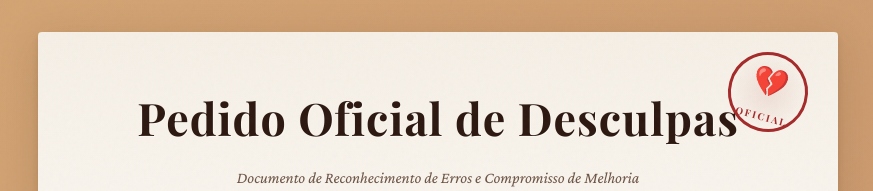
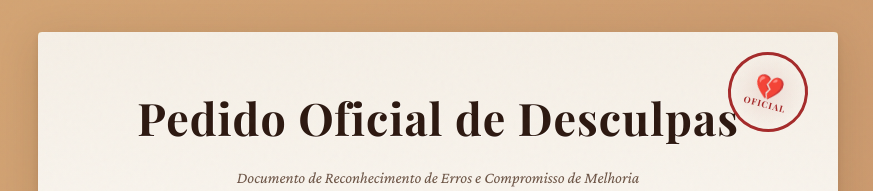
Before and after one commit to BrunoOnRails/desculpa, a plain HTML site: page index.html in a window 1280 px wide. Shown: the top 191 px of the page, without its empty margins (202-1075 px from the left). Drawn offline with nearby package versions, Linux system fonts and the light colour scheme; a web font is replaced by a local one.

Commit message:
corrigido selo

```diff
--- a/styles.css
+++ b/styles.css
@@ -90,6 +90,7 @@ body {
     flex-direction: column;
     align-items: center;
     justify-content: center;
+    gap: 0;
     transform: rotate(15deg);
     background: radial-gradient(circle, rgba(165, 42, 42, 0.1) 0%, transparent 70%);
     animation: stamp 0.5s ease-out;
@@ -102,16 +103,18 @@ body {
 }
 
 .seal-icon {
-    font-size: 1.8rem;
+    font-size: 1.5rem;
+    line-height: 1;
 }
 
 .seal-text {
     font-family: 'Playfair Display', serif;
-    font-size: 0.6rem;
+    font-size: 0.55rem;
     font-weight: 700;
     color: var(--seal-red);
-    letter-spacing: 2px;
-    margin-top: 2px;
+    letter-spacing: 1px;
+    margin-top: 0;
+    line-height: 1;
 }
 
 .title {
```
